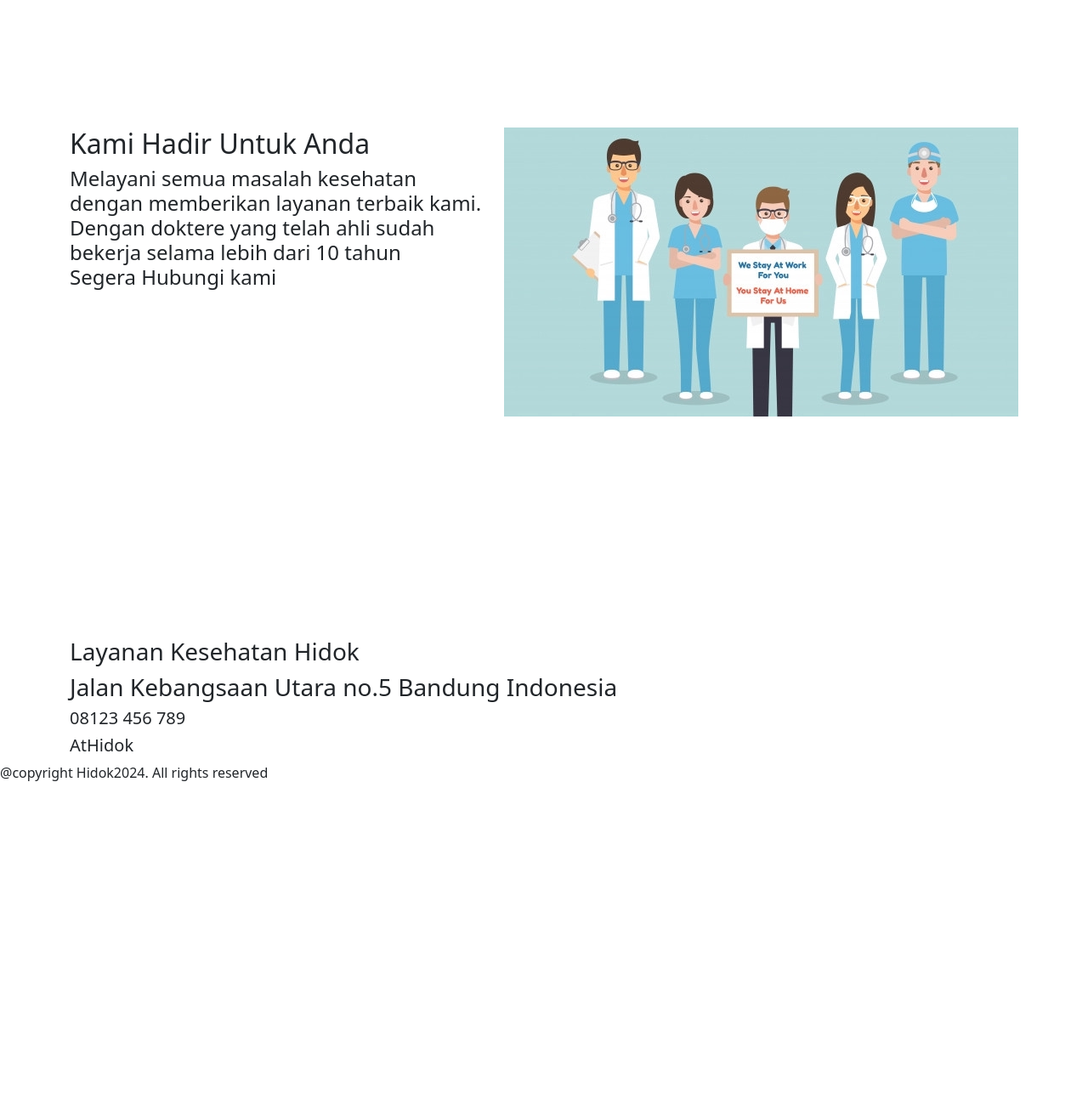
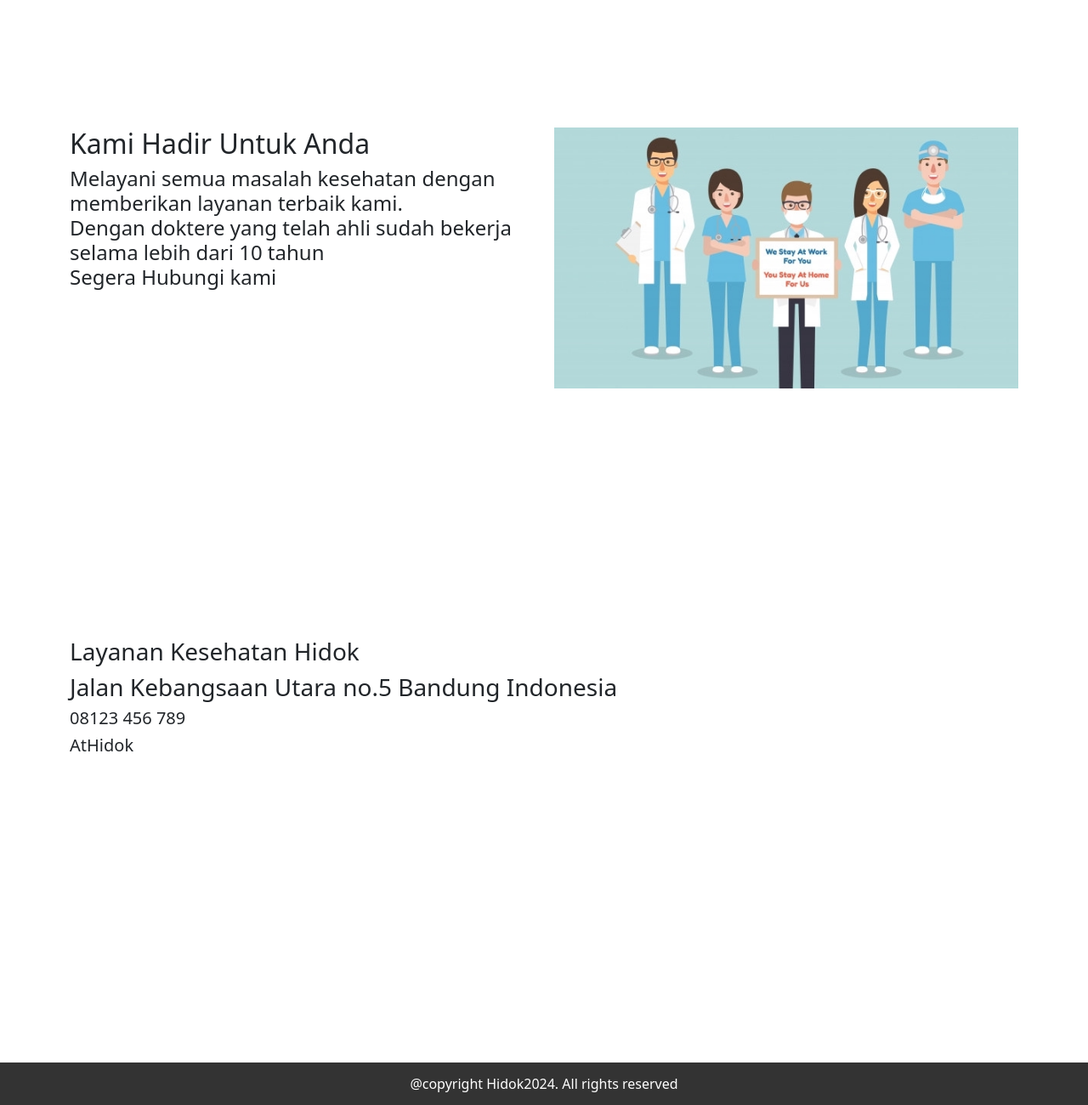
Before and after one commit to IsmiNabilah345/LayananKesehatan-IsmiNabilah.io, a plain HTML site: page index.html in a window 1280 px wide. Shown: the part 1290-2590 px from the top of the page at 85% size. Before the commit the page ends 2540 px from the top, so only its background shows below. Drawn offline with nearby package versions, Linux system fonts and the light colour scheme.

Commit message:
nambahlagi

```diff
--- a/index.html
+++ b/index.html
@@ -125,8 +125,8 @@
             <h5><i class="fa-brands fa fa-whatsapp"></i> 08123 456 789</h5>
             <h5><i class="fa-brands fa fa-instagram"></i> AtHidok</h5>
         </div>
-        <footer>@copyright Hidok2024. All rights reserved</footer>
     </section>
+    <footer>@copyright Hidok2024. All rights reserved</footer>
 </body>
 
 </html>
--- a/style.css
+++ b/style.css
@@ -25,9 +25,20 @@ body {
 }
 
 .img-fluidd {
-    min-width: 50%;
+    max-width: 100%;
 }
 
 .issi {
     color: black;
 }
+
+footer {
+    height: 50px;
+    display: flex;
+    justify-content: center;
+    align-items: center;
+    background-color: #333;
+    color: #fff;
+    text-align: center;
+    margin-top: 0vmax;
+}
```
